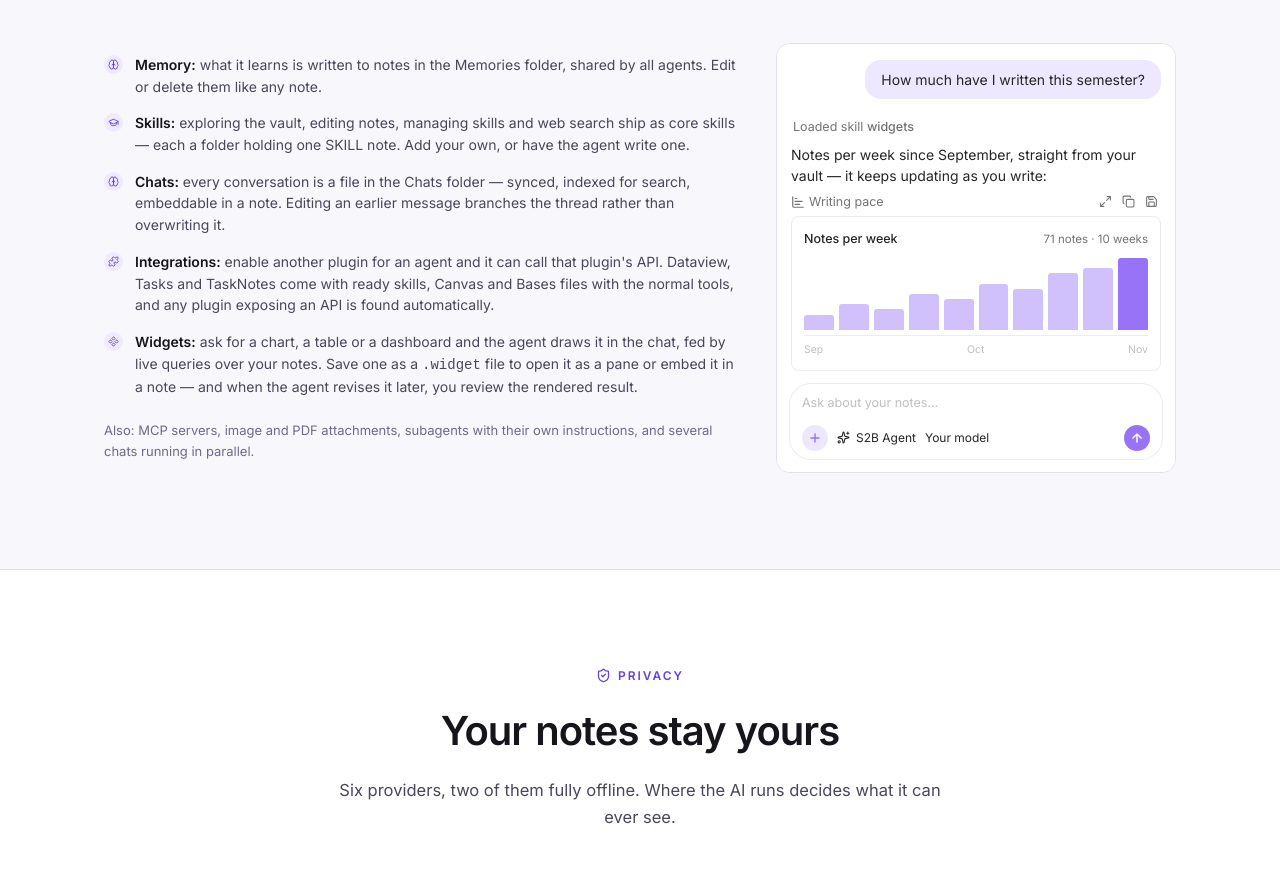
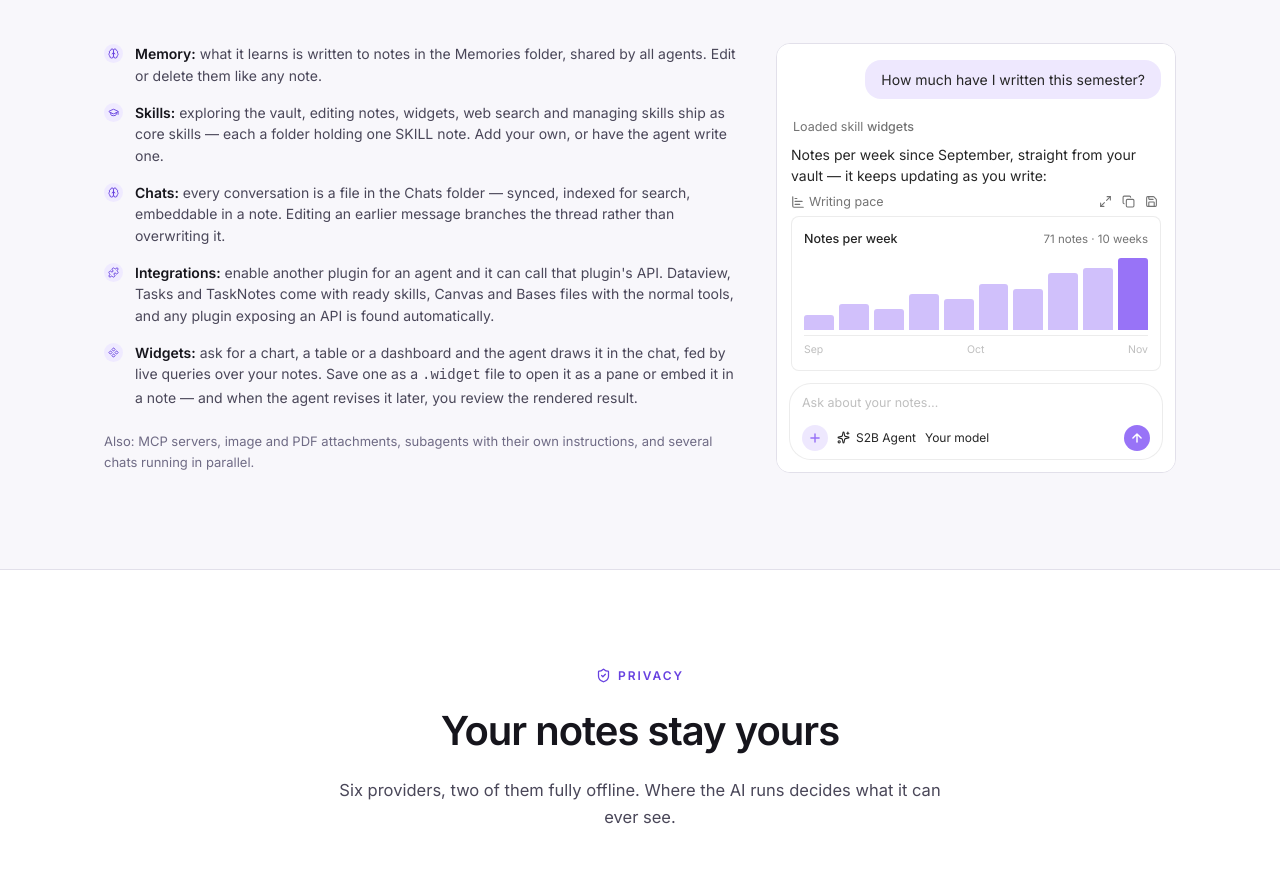
Before and after one commit to s2b-dev/site, an Astro site: page / in a window 1280 px wide. Shown: the part 3984-4858 px from the top of the page. Built offline with nearby package versions, Linux system fonts and the light colour scheme; Astro itself is replaced by a stand-in of ours; no server answers.

Commit message:
landing: the Skills point names all five core skills

```diff
--- a/src/pages/index.astro
+++ b/src/pages/index.astro
@@ -1069,7 +1069,7 @@ const structuredData = {
 	          <li><span class="ck ck-ic"><svg class="pic" viewBox="0 0 24 24" fill="none" stroke="currentColor" stroke-width="2" stroke-linecap="round" stroke-linejoin="round" aria-hidden="true">
 	            <path d="M21.42 10.922a1 1 0 0 0-.019-1.838L12.83 5.18a2 2 0 0 0-1.66 0L2.6 9.08a1 1 0 0 0 0 1.832l8.57 3.908a2 2 0 0 0 1.66 0z"/>
 	            <path d="M22 10v6"/><path d="M6 12.5V16a6 3 0 0 0 12 0v-3.5"/>
-	          </svg></span><span><strong>Skills:</strong> exploring the vault, editing notes, managing skills and web search ship as core skills — each a folder holding one SKILL note. Add your own, or have the agent write one.</span></li>
+	          </svg></span><span><strong>Skills:</strong> exploring the vault, editing notes, widgets, web search and managing skills ship as core skills — each a folder holding one SKILL note. Add your own, or have the agent write one.</span></li>
 	          <li><span class="ck ck-ic"><svg class="pic" viewBox="0 0 24 24" fill="none" stroke="currentColor" stroke-width="2" stroke-linecap="round" stroke-linejoin="round" aria-hidden="true">
 	            <path d="M12 5a3 3 0 1 0-5.997.125 4 4 0 0 0-2.526 5.77 4 4 0 0 0 .556 6.588A4 4 0 1 0 12 18Z"/>
 	            <path d="M12 5a3 3 0 1 1 5.997.125 4 4 0 0 1 2.526 5.77 4 4 0 0 1-.556 6.588A4 4 0 1 1 12 18Z"/>
```
